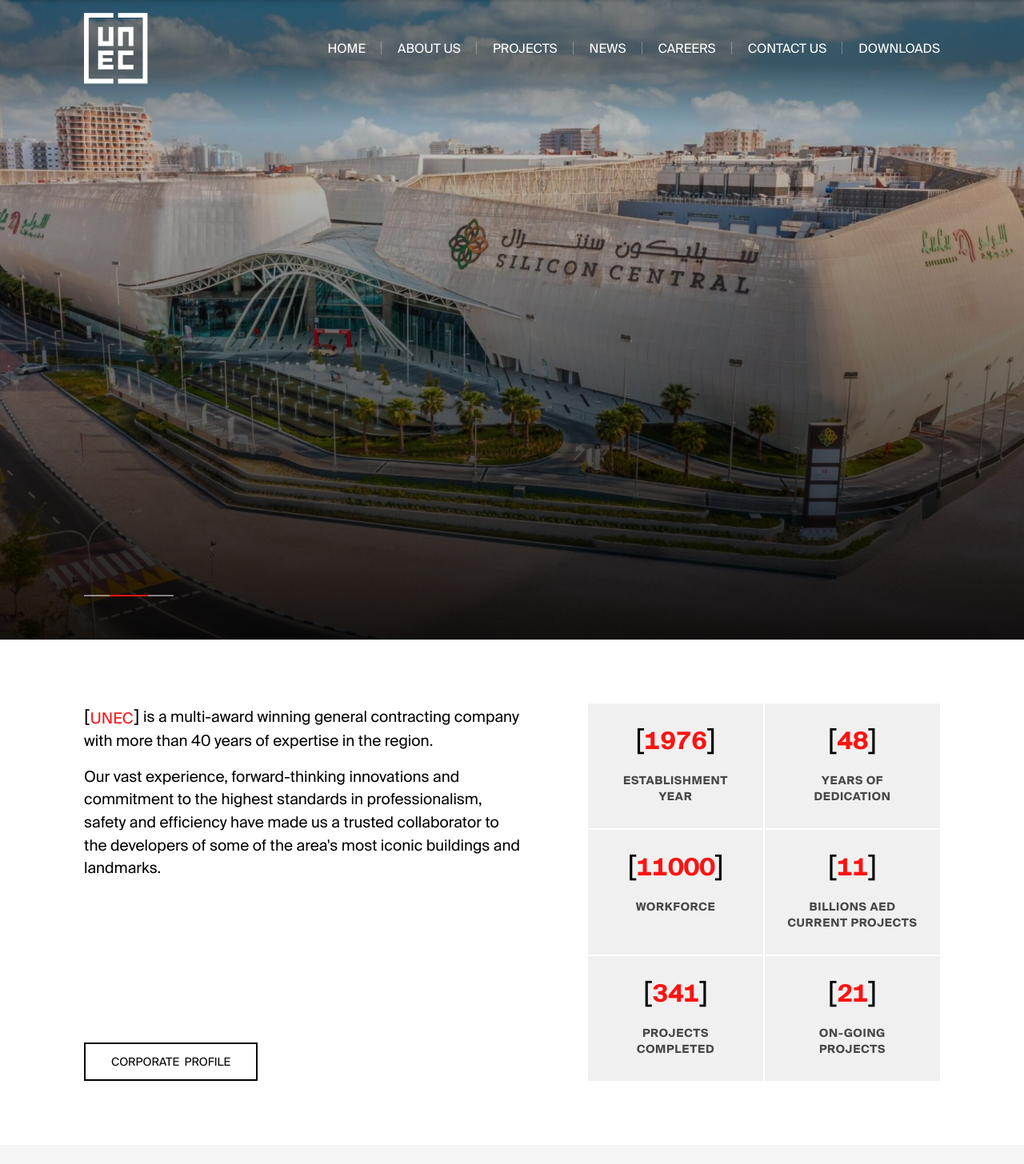
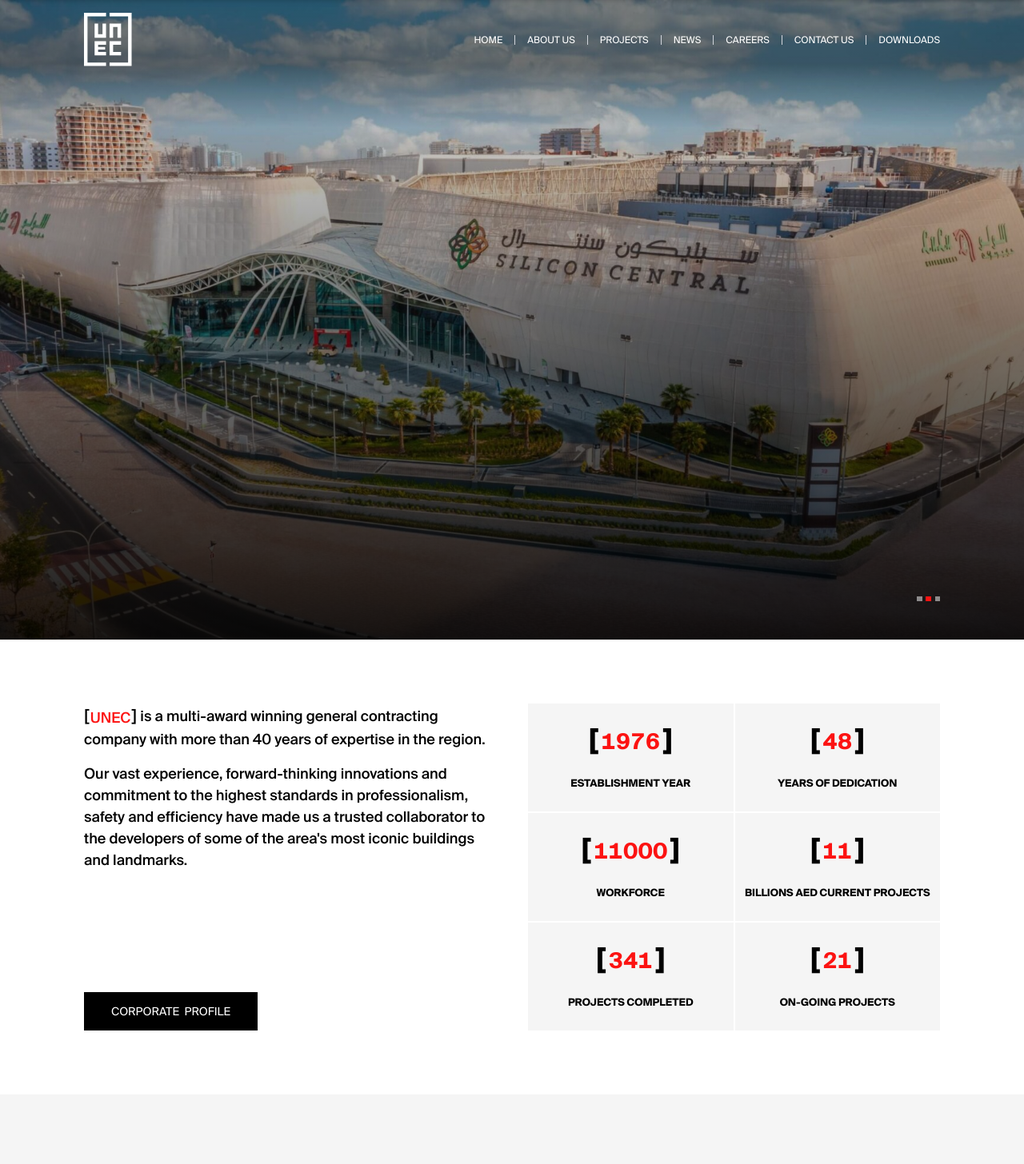
Before and after one commit to unecdxb/unec, a Next.js app: page / in a window 1280 px wide. Shown: the top 1456 px of the page at 80% size. Built offline with nearby package versions, Linux system fonts and the light colour scheme.

Commit message:
cng old dn

```diff
--- a/app/components/common/MechanicalCounter.tsx
+++ b/app/components/common/MechanicalCounter.tsx
@@ -75,16 +75,16 @@
 
   return (
     <motion.div variants={moveUp(keyIndex * 0.2)} initial="hidden" whileInView="show" viewport={{amount: 0.1, once: true}} ref={counterRef} key={keyIndex}>
-    <div className="group h-full relative overflow-hidden bg-[#f0f0f0] p-3 xs:py-4 xl:py-6 hover:border-white-500/50 transition-all duration-500 hover:shadow-xl hover:shadow-white-500/20" >
+    <div className="group h-full relative overflow-hidden bg-light hover:bg-secondary p-3 xs:py-4 xl:py-6 hover:border-white-500/50 transition-all duration-500" >
       {/* Animated background effect */}
         <div className="absolute inset-0 h-full bg-gradient-to-br from-white-500/5 to-transparent opacity-0 group-hover:opacity-100 transition-opacity duration-500" />
       <div className="relative z-10">
-        <div className="flex items-baseline justify-center mb-2 xl:mb-4 ">
-          <span className="text-xl xs:text-2xl lg:text-3xl xl:text-4xl text-secondary">[</span>
-          <span className="text-lg xs:text-xl lg:text-2xl xl:text-3xl font-bold text-primary tracking-tight">
+        <div className="flex items-baseline justify-center mb-2 xl:mb-4 gap-1">
+          <span className="text-xl xs:text-2xl lg:text-3xl xl:text-4xl text-secondary group-hover:text-white font-semibold">[</span>
+          <span className="text-lg xs:text-29 font-semibold font-suisse-intl text-primary">
             {formatNumber(count)}
           </span>
-          <span className="text-xl xs:text-2xl lg:text-3xl xl:text-4xl text-secondary">]</span>
+          <span className="text-xl xs:text-2xl lg:text-3xl xl:text-4xl text-secondary group-hover:text-white font-semibold">]</span>
           {suffix && (
             <span className="text-lg font-bold text-red-500 ml-1">
               {suffix}
@@ -93,8 +93,8 @@
         </div>
 
         <div className="text-center">
-          <div className="inline-block px-0 xl:px-4 py-1 xl:py-1.5">
-            <p className="text-xs lg:text-sm font-normal xl:font-semibold  uppercase tracking-wider text-black xl:text-black/70">
+          <div className="inline-block px-0  pt-1 xl:pt-1.5">
+            <p className="text-13 font-normal xl:font-semibold  uppercase text-black group-hover:text-white">
               {label}
             </p>
           </div>
--- /dev/null
+++ b/app/components/common/SecondaryBtn.tsx
@@ -0,0 +1,30 @@
+import Link from "next/link";
+
+interface SecondaryBtnProps {
+  href: string;
+  text: string;
+
+  width?: string;
+  fontSize?: string;
+  mClass?: string;
+}
+
+const SecondaryBtn = ({ href, text, width, fontSize, mClass }: SecondaryBtnProps) => {
+  return (
+    <Link href={href} className={`block relative overflow-hidden uppercase font-light transition-all duration-700 ease-out group border-2 bg-secondary text-white border-secondary hover:text-secondary hover:bg-white
+
+        ${width ? width : "w-fit"}
+        ${fontSize ? fontSize : "text-xs xl:text-sm"} px-4 py-2 xl:px-8 xl:py-3
+        ${mClass ? mClass : ""}
+      `}
+    >
+      <span className={` relative z-10 transition-colors duration-500 `} >
+        {text}
+      </span>
+      {/* Sliding background */}
+      <span className={` absolute inset-0 -translate-x-[120%] transition-transform duration-500 ease-out group-hover:translate-x-0 `} />
+    </Link>
+  );
+};
+
+export default SecondaryBtn;
--- a/app/components/home/CompanyProfile.tsx
+++ b/app/components/home/CompanyProfile.tsx
@@ -1,6 +1,6 @@
 "use client";
 import MechanicalCounter from "../common/MechanicalCounter";
-import PrimaryBtn from "../common/PrimaryBtn";
+import SecondaryBtn from "../common/SecondaryBtn";
 import { motion } from "framer-motion";
 import { moveUp } from "../motionVarients";
 const CompanyProfile = () => {
@@ -15,15 +15,15 @@
   return (
     <section className="sp-py">
       <div className="container">
-        <div className="grid grid-cols-1 md:grid-cols-2 xl:grid-cols-[1.5fr_1.2fr] gap-y-10 gap-x-10 xl:gap-x-20 ">
+        <div className="grid grid-cols-1 md:grid-cols-2  gap-y-10 gap-x-10 ">
           <div className="flex flex-col justify-between gap-4">
            <div className="space-y-2 xl:space-y-4 font-medium ">
-              <motion.p variants={moveUp(0.2)} initial="hidden" whileInView="show" viewport={{amount: 0.1, once: true}} className="text-19 xl:text-20 font-light xl:font-normal text-secondary">
+              <motion.p variants={moveUp(0.2)} initial="hidden" whileInView="show" viewport={{amount: 0.1, once: true}} className="text-19 text-secondary">
                 [ UNEC ] is a multi-award winning general contracting company with more than 40 years of expertise in the region.</motion.p>
-              <motion.p variants={moveUp(0.4)} initial="hidden" whileInView="show" viewport={{amount: 0.1, once: true}} className="text-19 xl:text-20 font-light xl:font-normal text-secondary">Our vast experience, forward-thinking innovations and commitment to the highest standards in professionalism, safety and efficiency have made us a trusted collaborator to the developers of some of the area's most iconic buildings and landmarks.</motion.p>
+              <motion.p variants={moveUp(0.4)} initial="hidden" whileInView="show" viewport={{amount: 0.1, once: true}} className="text-19 text-secondary">Our vast experience, forward-thinking innovations and commitment to the highest standards in professionalism, safety and efficiency have made us a trusted collaborator to the developers of some of the area's most iconic buildings and landmarks.</motion.p>
            </div>
              <motion.div variants={moveUp(0.6)} initial="hidden" whileInView="show" viewport={{amount: 0.1, once: true}}>
-              <PrimaryBtn href="/about-us" text="Corporate &nbsp;Profile" />
+              <SecondaryBtn href="/about-us" text="Corporate &nbsp;Profile" />
              </motion.div>
           </div>
           <div>
--- a/app/components/home/Hero.tsx
+++ b/app/components/home/Hero.tsx
@@ -32,17 +32,20 @@
       window.removeEventListener('resize', updatePaginationPosition);
     };
   }, []);
-
   useEffect(() => {
     const updatePaginationPosition = () => {
       if (containerRef.current) {
         const containerStyles = window.getComputedStyle(containerRef.current);
-        const paddingLeft = parseFloat(containerStyles.paddingLeft);
+        const paddingRight = parseFloat(containerStyles.paddingRight);
         const rect = containerRef.current.getBoundingClientRect();
 
         const pagination = document.querySelector('.swiper-pagination');
         if (pagination) {
-          (pagination as HTMLElement).style.left = `${rect.left + paddingLeft}px`;
+          const viewportWidth = window.innerWidth;
+          const rightValue = viewportWidth - (rect.right - paddingRight);
+
+          (pagination as HTMLElement).style.right = `${rightValue}px`;
+          (pagination as HTMLElement).style.left = 'auto'; // important
         }
       }
     };
@@ -54,6 +57,7 @@
       window.removeEventListener('resize', updatePaginationPosition);
     };
   }, []);
+
 
   return (
     <section>
@@ -84,12 +88,13 @@
               <div className="absolute top-0 left-0 w-full h-full bg-gradient-to-t from-black/90 via-black/50 to-transparent z-10"></div>
               <div className="absolute top-0 left-0 w-full h-40 bg-gradient-to-b from-black/50 via-black/50 to-transparent z-10"></div>
               <div ref={containerRef} className="container h-screen mx-auto px-4">
-                <div className="relative z-20 h-full flex flex-col justify-end xl:gap-5 pb-[35%] xl:pb-[10%] ">
-                  <h2 className={`text-white text-3xl xs:text-5xl  xl:text-6xl 2xl:text-60 xs:max-w-[70vw] xl:max-w-3xl uppercase leading-[1.2]
-                  font-normal transition-all duration-1000 ease-out font-suisse-intl mb-4 xs:mb-5 xl:mb-5 ${activeIndex === index ? 'opacity-100 translate-y-0' : 'opacity-0 translate-y-12' }`} style={{ transitionDelay: activeIndex === index ? '300ms' : '0ms' }} >
-                    {slide.title}
+                <div className="relative z-20 h-full flex flex-col justify-end  pb-[35%] xl:pb-[10%] ">
+                  <h2 className={`text-white text-28 font-bold xs:max-w-[70vw] xl:max-w-3xl leading-[1.2]
+                  transition-all duration-1000 ease-out font-suisse-intl mb-4 xs:mb-5 xl:mb-5 ${activeIndex === index ? 'opacity-100 translate-y-0' : 'opacity-0 translate-y-12' }`} style={{ transitionDelay: activeIndex === index ? '300ms' : '0ms' }} >
+                    "{slide.title}"
                   </h2>
-                  <p className={`text-white text-sm xl:text-lg xs:max-w-[70vw] xl:max-w-2xl transition-all duration-1000 ease-out mb-3 xs:mb-5 xl:mb-2
+                  <div className={`w-10 h-1 bg-primary mb-5 xl:mb-7 ${activeIndex === index ? 'opacity-100 translate-y-0' : 'opacity-0 translate-y-12' }`} style={{ transitionDelay: activeIndex === index ? '400ms' : '0ms' }}/>
+                  <p className={`text-white text-sm font-bold xl:text-lg xs:max-w-[70vw] xl:max-w-2xl transition-all duration-1000 ease-out mb-3 xs:mb-5 xl:mb-8
                   ${activeIndex === index ? 'opacity-100 translate-y-0' : 'opacity-0 translate-y-12' }`} style={{ transitionDelay: activeIndex === index ? '500ms' : '0ms' }}>
                     {slide.description}
                   </p>
--- a/app/components/home/hero.css
+++ b/app/components/home/hero.css
@@ -8,21 +8,23 @@
 .swiper-pagination {
   z-index: 40 !important;
   position: absolute !important;
-  right: auto !important;
+  left: auto !important;
   width: auto !important;
   text-align: left !important;
   margin-bottom: 1em;
+  display: flex;
+  gap: 0.3rem;
   @media (min-width: 1400px) {
-    margin-bottom: 3em;
+    margin-bottom: 2em;
   }
   @media (min-width: 1600px) {
-    margin-bottom: 4em;
+    margin-bottom: 2em;
   }
 }
 
 .swiper-pagination-bullet-custom {
-  width: 2rem;
-  height: 0.1rem;
+  width: 0.4rem;
+  height: 0.4rem;
   border-radius: 0;
   background: rgba(255, 255, 255, 0.5);
   opacity: 1;
@@ -33,11 +35,11 @@
 
 .swiper-pagination-bullet-custom:hover {
   background: rgba(255, 255, 255, 0.75);
-  width: 2.5rem;
+  width: 0.4rem;
 }
 
 .swiper-pagination-bullet-active-custom {
-  width: 3rem;
+  width: 0.4rem;
   background: #fc1312;
 }
 
--- a/app/components/layout/Navbar.tsx
+++ b/app/components/layout/Navbar.tsx
@@ -83,35 +83,21 @@
       {/* Original Header - Always visible on top */}
       <header className={`absolute top-0 left-0 w-full z-50 ${isLight ? 'bg-white/95 backdrop-blur-sm shadow-sm' : ''}`}>
         <div className="container mx-auto px-4">
-          <div className="flex items-center justify-between pt-4 xl:py-4">
+          <div className="flex items-center justify-between pt-4 xl:py-4 2xl:py-5">
             <div>
               <Link href="/">
-                <Image
-                  src={isLight ? "/assets/images/unec-logo-dark.svg" : "/assets/images/unec-logo.svg"}
-                  alt="Logo"
-                  width={150}
-                  height={150}
-                  className="object-contain w-10 xl:w-20"
-                />
+                <Image src={isLight ? "/assets/images/unec-logo-dark.svg" : "/assets/images/unec-logo.svg"} alt="Logo" width={150} height={150} className="object-contain w-auto h-10 xl:h-[67px]" />
               </Link>
             </div>
 
             {/* Desktop Navigation */}
             <nav className="hidden lg:block">
-              <ul className="flex gap-5 xl:gap-10 2xl:gap-12">
+              <ul className="flex ">
                 {navLinks.map((link, index) => (
-                  <li
-                    key={link.href}
-                    className={
-                      index < navLinks.length - 1
-                        ? `relative after:content-[''] after:absolute after:right-[-10px] xl:after:right-[-20px] 2xl:after:right-[-24px] after:top-1/2 after:-translate-y-1/2 after:w-[1px] after:h-4 ${isLight ? 'after:bg-gray-300' : 'after:bg-white/30'}`
-                        : ""
-                    }
-                  >
-                    <Link
-                      href={link.href}
-                      className={`text-16 uppercase transition-all duration-200 ${isLight
-                        ? 'text-gray-800 hover:text-primary font-medium'
+                  <li key={index} className={`border-r px-[15px] last:border-r-0 last:pr-0 block py-0  ${isLight ? 'border-white' : 'border-gray-300'}`}>
+                    <Link href={link.href}
+                      className={`text-12 leading-3 block uppercase transition-all duration-200 relative after:content-[''] after:absolute after:bottom-[-10px] after:left-0 after:w-0  hover:after:w-full focus:after:w-full after:h-[2px] after:bg-primary  ${isLight
+                        ? 'text-gray-800 hover:text-primary font-semibold'
                         : 'text-white hover:text-white/80'
                         }`}
                     >
--- a/app/globals.css
+++ b/app/globals.css
@@ -118,11 +118,11 @@
   }
 
   @media (width >=1360px) {
-    max-width: 1300px;
+    max-width: 1240px;
   }
 
   @media (width >=1680px) {
-    max-width: 1650px;
+    max-width: 1240px;
   }
 }
 
```
